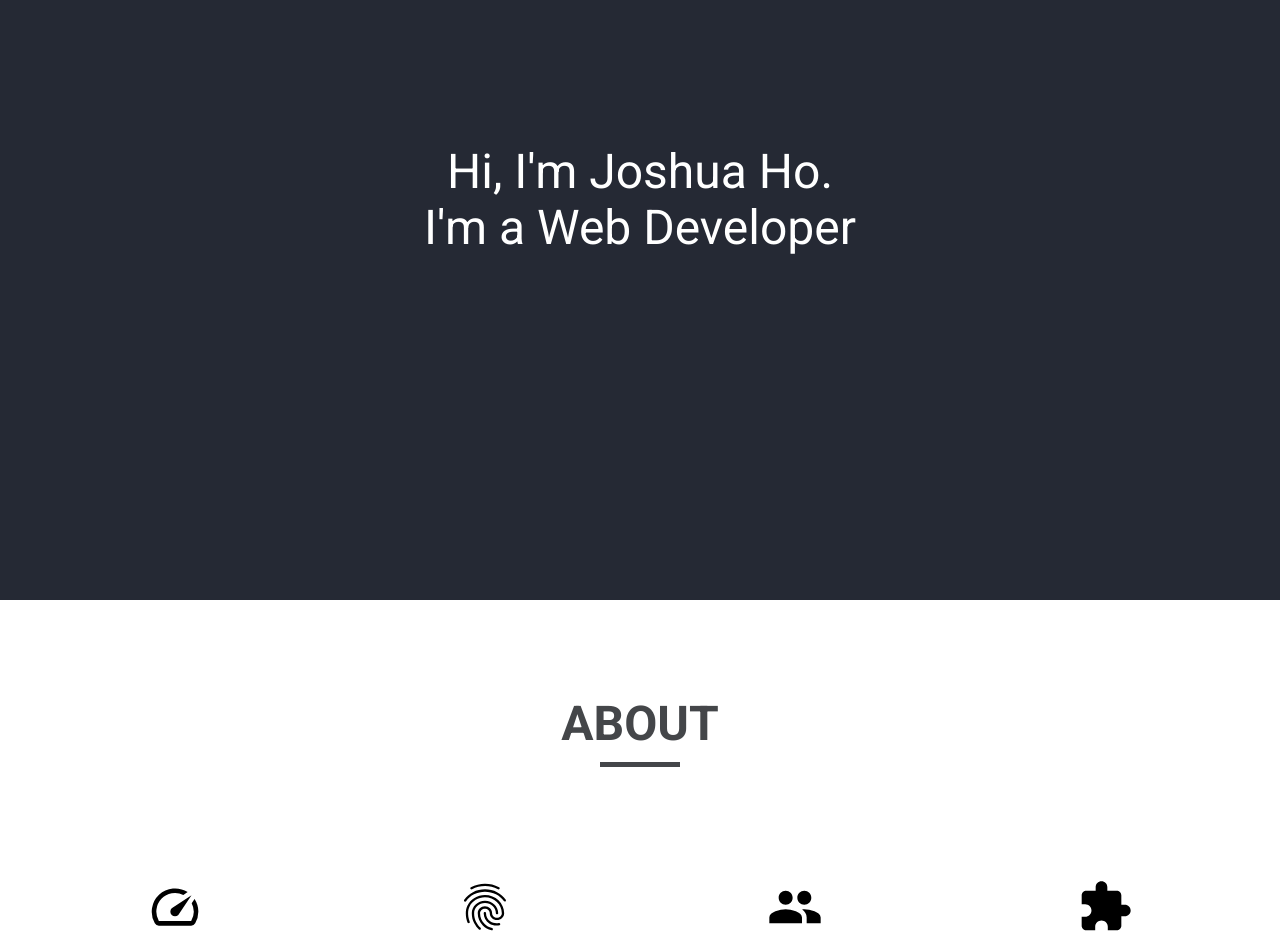
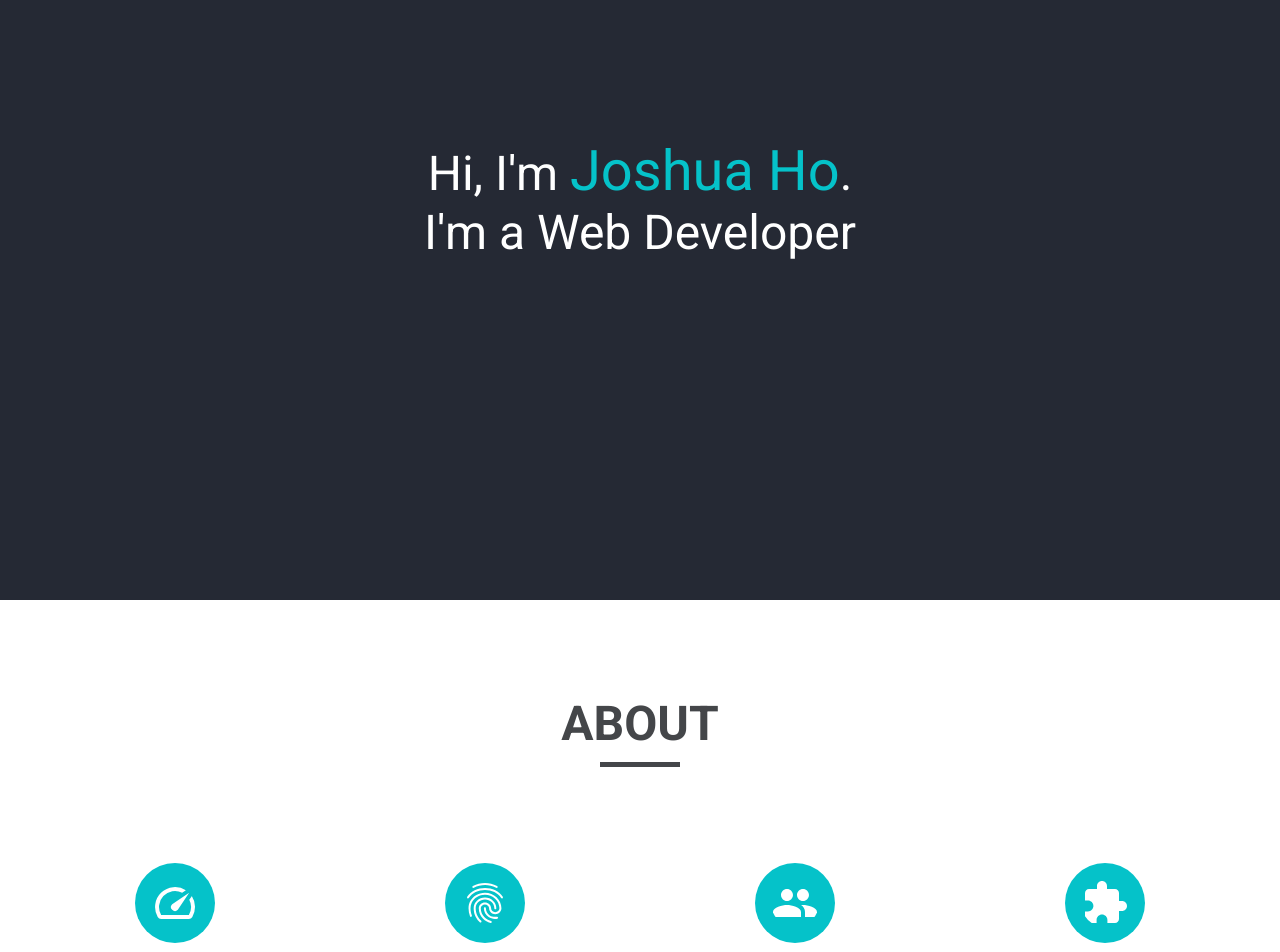
Before and after one commit to ricecreamdude/joshuaho.me, a React (Create React App) app: page / in a window 1280 px wide. Shown: the part 200-1152 px from the top of the page. Built offline with nearby package versions, Linux system fonts and the light colour scheme.

Commit message:
Completed basics of skills section

```diff
--- a/src/components/About/SkillCard.js
+++ b/src/components/About/SkillCard.js
@@ -10,9 +10,16 @@ const useStyles = makeStyles( (theme)=>({
         marginBottom: theme.spacing(6)
     },
     icon:{
-        width: theme.spacing(7),
-        height: theme.spacing(7),
+        width: theme.spacing(6),
+        height: theme.spacing(6),
         padding: theme.spacing(2),
+        color: "white",
+        backgroundColor: theme.palette.primary.main,
+        borderRadius: '50px',
+        marginBottom: theme.spacing(1)
+    },
+    iconBackground:{
+        backgroundColor: theme.palette.primary.main
     },
     title:{
         marginBottom: theme.spacing(2)
--- a/src/components/Header/Header.js
+++ b/src/components/Header/Header.js
@@ -17,6 +17,7 @@ const useStyles = makeStyles( theme => ({
     button:{
         width:"1.4em",
         height:"1.4em",
+        color: "white"
     }
 }))
 
--- a/src/components/Hero/Hero.js
+++ b/src/components/Hero/Hero.js
@@ -12,7 +12,10 @@ const useStyles = makeStyles( (theme) => ({
         backgroundColor: theme.palette.background.dark,
         color: "white"
     },
-
+    name:{
+        color: theme.palette.primary.main,
+        fontSize: "56px"
+    }
 }));
 
 function Hero(){
@@ -24,7 +27,7 @@ function Hero(){
             <Box display="flex" className={classes.root} alignItems="center">
                 <Container maxWidth="sm">
                     <Typography component="h1" variant="h3" >
-                        Hi, I'm Joshua Ho. <br />
+                    Hi, I'm <span className={classes.name}>Joshua Ho</span>. <br />
                         I'm a Web Developer
                     </Typography>
                 </Container>
--- a/src/components/Projects/Projects.js
+++ b/src/components/Projects/Projects.js
@@ -12,6 +12,12 @@ const useStyles = makeStyles( (theme) => ({
         backgroundColor: theme.palette.background.grey,
     }
 }))
+
+
+//Features:
+
+//Filter between tagged projects
+//Displays all portfolio items appropriately
 
 function Projects(){
 
--- a/src/theme.js
+++ b/src/theme.js
@@ -4,10 +4,7 @@ import { createMuiTheme } from '@material-ui/core/styles';
 const theme = createMuiTheme({
     palette:{
         primary:{
-            main: '#01ACE4'
-        },
-        text:{
-            main: '#444649'
+            main: "#05C2C9"
         },
         background: {
             grey: '#F5F5F5',
--- a/src/views/Home.js
+++ b/src/views/Home.js
@@ -17,6 +17,7 @@ function Home(){
             <Hero />
             <About />
             <Projects />
+            {/* Proud to have worked with some companies */}
         </Box>
     )
 
```
